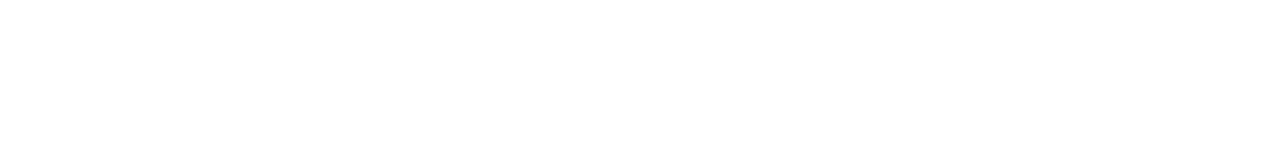
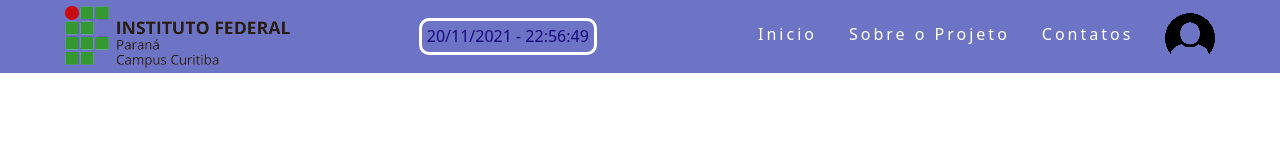
Before and after one commit to JoaoKlug/InterfaceLaboratorios, a plain HTML site: page SalasLaboratorios/DescricaoSalaLab/index.html in a window 1280 px wide. Drawn offline with Linux system fonts and the light colour scheme.

Commit message:
Cabeçalho Funcional
**Reutilização ainda n aplicada

```diff
--- a/SalasLaboratorios/DescricaoSalaLab/index.html
+++ b/SalasLaboratorios/DescricaoSalaLab/index.html
@@ -7,6 +7,25 @@
         <link href="../../Css/main.css" type="text/css" rel="stylesheet" />
     </head>
     <body>
-
+        <header>
+            <nav>
+                <div class = "cabecalho" id="cabecalho">
+                    <a class="logo" href="https://curitiba.ifpr.edu.br"><img src="../../Imagens/LogoIFPR@1x.png"></a>
+                    <div class="mobile-menu">
+                        <div class="line1"></div>
+                        <div class="line2"></div>
+                        <div class="line3"></div>
+                    </div>
+                    <div id="dataHora"></div>
+                    <ul class="nav-list">
+                        <li><a href="../index.htm">Inicio</a></li>
+                        <li><a href="../SobreProjeto/index.html">Sobre o Projeto</a></li>
+                        <li><a href="../Contato/index.html">Contatos</a></li>
+                        <li id="iconeuser"><a href="../Login/index.html"><img src="../../Imagens/IconeUsuario@1x.png"></a></li>
+                    </ul>
+                    <script src="../../Js/navbar.js"></script>
+                </div>
+            </nav>
+        </header>
     </body>
 </html>
```
Also changed, not shown: SalasLaboratorios/Contato/index.html (+2 -1 lines).
